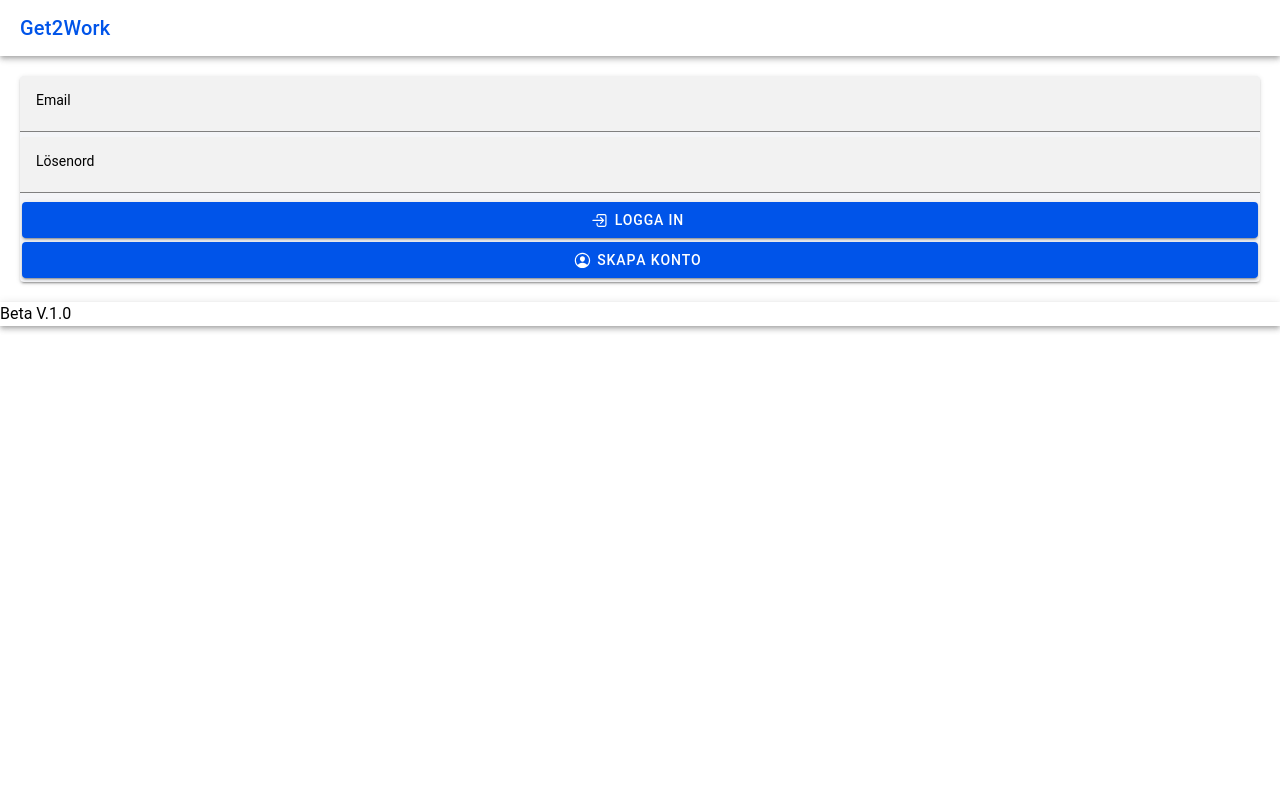
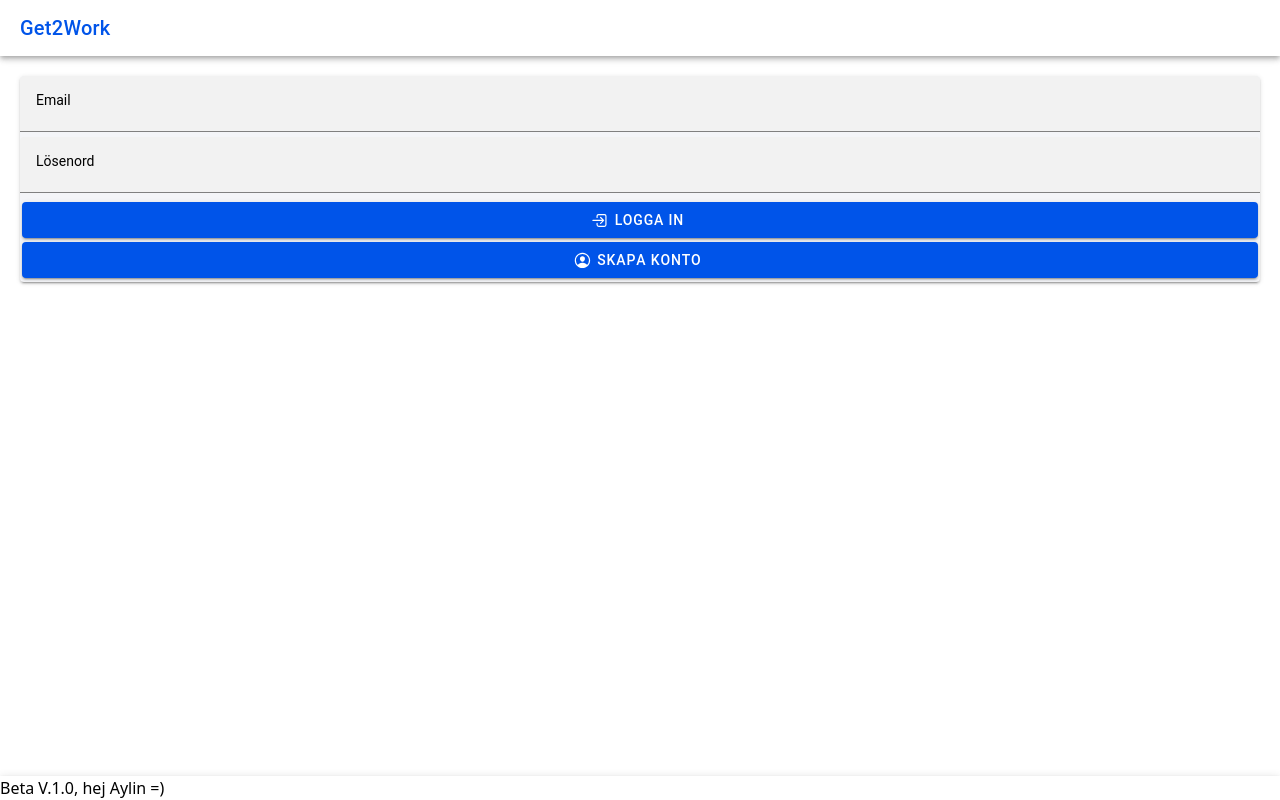
Before and after one commit to MickeMarten/Get2work, a React (Vite) app in the folder FrontEnd/: page / in a window 1280 px wide. Built offline with nearby package versions, Linux system fonts and the light colour scheme; no server answers.

Commit message:
Added authfix

```diff
--- a/FrontEnd/src/App.tsx
+++ b/FrontEnd/src/App.tsx
@@ -7,7 +7,7 @@ import { setupIonicReact, IonRouterOutlet, IonApp } from '@ionic/react';
 import '@ionic/react/css/core.css';
 import { Route, Redirect } from 'react-router-dom';
 import './index.css';
-import { AuthProvider } from './auth/authContext';
+import { AuthProvider, useAuth } from './auth/authContext';
 import PrivateRoute from './auth/privateRoute';
 
 setupIonicReact();
@@ -17,16 +17,30 @@ function App() {
     <IonApp>
       <AuthProvider>
         <IonReactRouter>
-          <IonRouterOutlet>
-            <Route exact path='/' component={Login} />
-            <Route component={SignUp} path='/signUp' />
-            <PrivateRoute path="/punchclock" component={PunchClock} />
-            <PrivateRoute path="/todo" component={Todo} />
-          </IonRouterOutlet>
+          <AuthHandler />
         </IonReactRouter>
       </AuthProvider>
     </IonApp>
   );
 }
 
+function AuthHandler() {
+  const { currentUser, loading } = useAuth();
+
+  if (loading) {
+    return <div>Loading...</div>;
+  }
+
+  return (
+    <IonRouterOutlet>
+      <Route exact path="/">
+        {currentUser ? <Redirect to="/punchclock" /> : <Login />}
+      </Route>
+      <Route path="/signup" component={SignUp} />
+      <PrivateRoute path="/punchclock" component={PunchClock} />
+      <PrivateRoute path="/todo" component={Todo} />
+    </IonRouterOutlet>
+  );
+}
+
 export default App;
--- a/FrontEnd/src/auth/authContext.tsx
+++ b/FrontEnd/src/auth/authContext.tsx
@@ -1,32 +1,46 @@
 import { createContext, useContext, useEffect, useState } from "react";
-import { getAuth, onAuthStateChanged, setPersistence, browserLocalPersistence, } from "firebase/auth";
+import { getAuth, onAuthStateChanged, setPersistence, browserLocalPersistence } from "firebase/auth";
 
 const AuthContext = createContext<any>(null);
 
 export function AuthProvider({ children }: { children: React.ReactNode }) {
     const [currentUser, setCurrentUser] = useState<any>(null);
+    const [userLoggedIn, setUserLoggedIn] = useState<boolean>(false);
+    const [loading, setLoading] = useState<boolean>(true);
     const auth = getAuth();
-    console.log(currentUser, 'authContext')
 
     useEffect(() => {
         const setAuthPersistence = async () => {
             try {
-                await setPersistence(auth, browserLocalPersistence)
+                await setPersistence(auth, browserLocalPersistence);
+                const unsubscribe = onAuthStateChanged(auth, (user) => {
+                    if (user) {
+                        setCurrentUser(user);
+                        setUserLoggedIn(true);
+                    } else {
+                        setCurrentUser(null);
+                        setUserLoggedIn(false);
+                    }
+                    setLoading(false);
+                });
+                return unsubscribe;
+            } catch (error) {
+                console.error('Persistence setting failed', error);
+                setLoading(false);
+            }
+        };
+        setAuthPersistence();
+    }, [auth]);
 
-                onAuthStateChanged(auth, (user) => {
-                    setCurrentUser(user)
-                })
-            }
-            catch (error) {
-                console.log('persistence misslyckades')
-            }
-        }
-        setAuthPersistence();
-    }, [auth])
+    const value = {
+        currentUser,
+        userLoggedIn,
+        loading,
+    };
 
     return (
-        <AuthContext.Provider value={{ currentUser }}>
-            {children}
+        <AuthContext.Provider value={value}>
+            {!loading && children}
         </AuthContext.Provider>
     );
 }
--- a/FrontEnd/src/login/login.tsx
+++ b/FrontEnd/src/login/login.tsx
@@ -117,10 +117,11 @@ function Login() {
                         </IonCol>
                     </IonRow>
                 </IonGrid>
-                <IonFooter>
-                    Beta V.1.0
-                </IonFooter>
+
             </IonContent>
+            <IonFooter>
+                Beta V.1.0, hej Aylin =)
+            </IonFooter>
         </IonPage>
     );
 }
--- a/FrontEnd/src/signup/signUp.tsx
+++ b/FrontEnd/src/signup/signUp.tsx
@@ -64,6 +64,7 @@ function SignUp() {
     const handleSignUp = async () => {
         try {
             const userCredential = await createUserWithEmailAndPassword(auth, email, password);
+            if (userCredential) {
                 const user = userCredential.user;
 
                 await setDoc(doc(db, 'Users', user.uid), {
@@ -73,6 +74,10 @@ function SignUp() {
                 });
 
                 history.push('/punchclock');
+                console.log('lyckad inloggning')
+            } else {
+                console.log('userCredential failed')
+            }
         } catch (error) {
             console.log(error, 'error med inloggning');
         }
```
Lines whose indentation alone changed are shown as unchanged.
